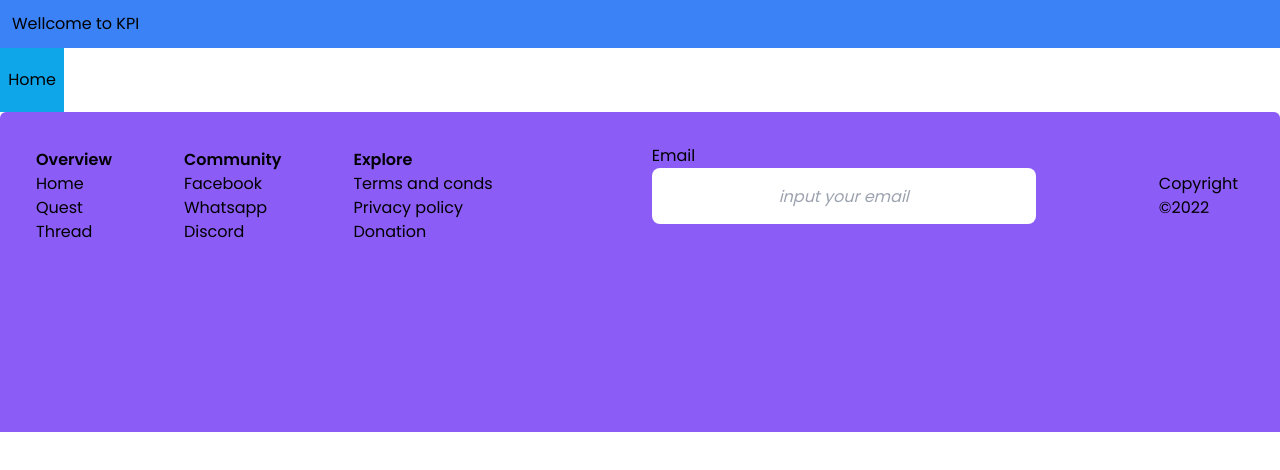
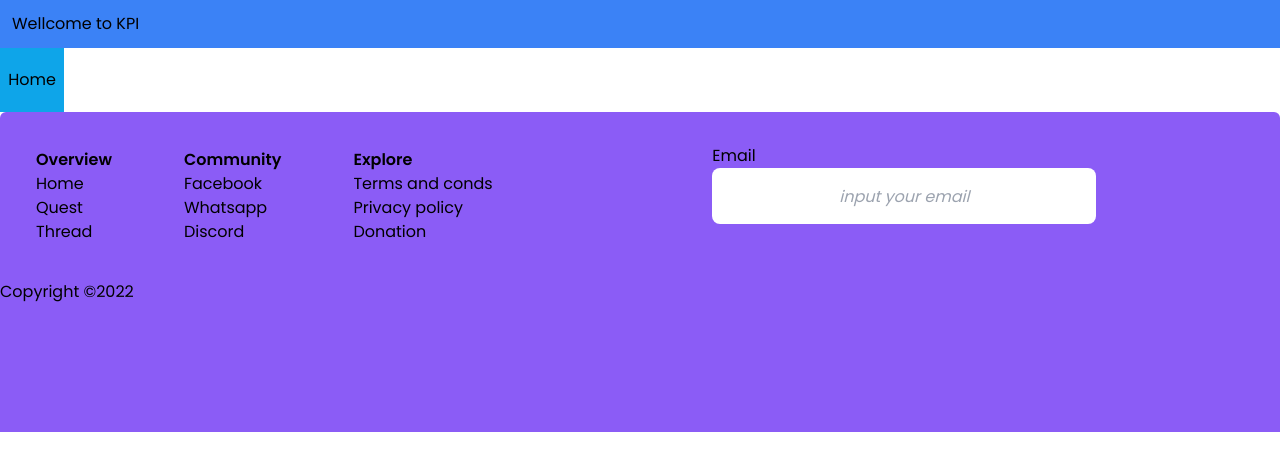
Before and after one commit to MuhammadAlwan30/KPI-Web, a Next.js app: page /app in a window 1280 px wide. Shown: the top 470 px of the page. Built offline with nearby package versions, Linux system fonts and the light colour scheme.

Commit message:
change footer

```diff
--- a/components/Footer.js
+++ b/components/Footer.js
@@ -33,8 +33,8 @@ const Footer = () => {
   </label>
   </div>
 
-      Copyright &copy;{copyrightYear}
     </div>
+    <span className="text-center font-sans"> Copyright &copy;{copyrightYear}</span>
   </footer>
  )
 }
```
